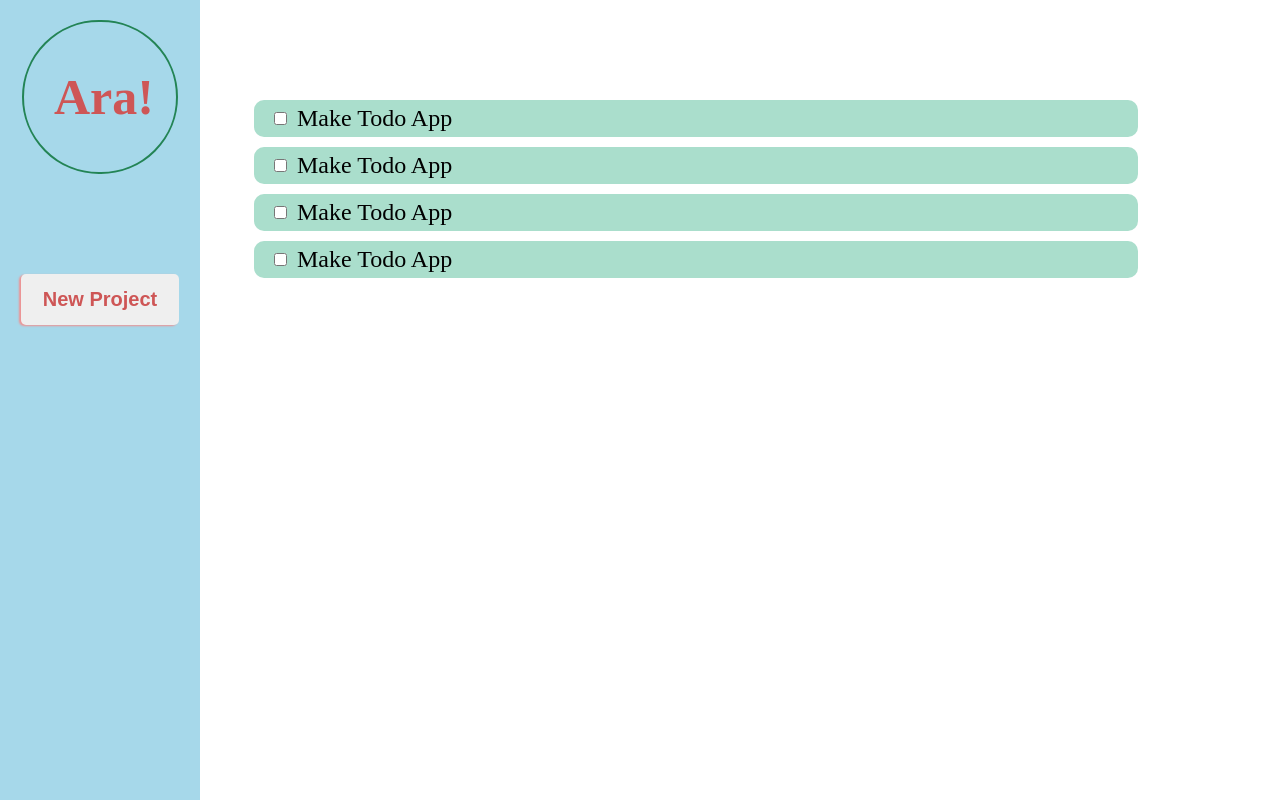
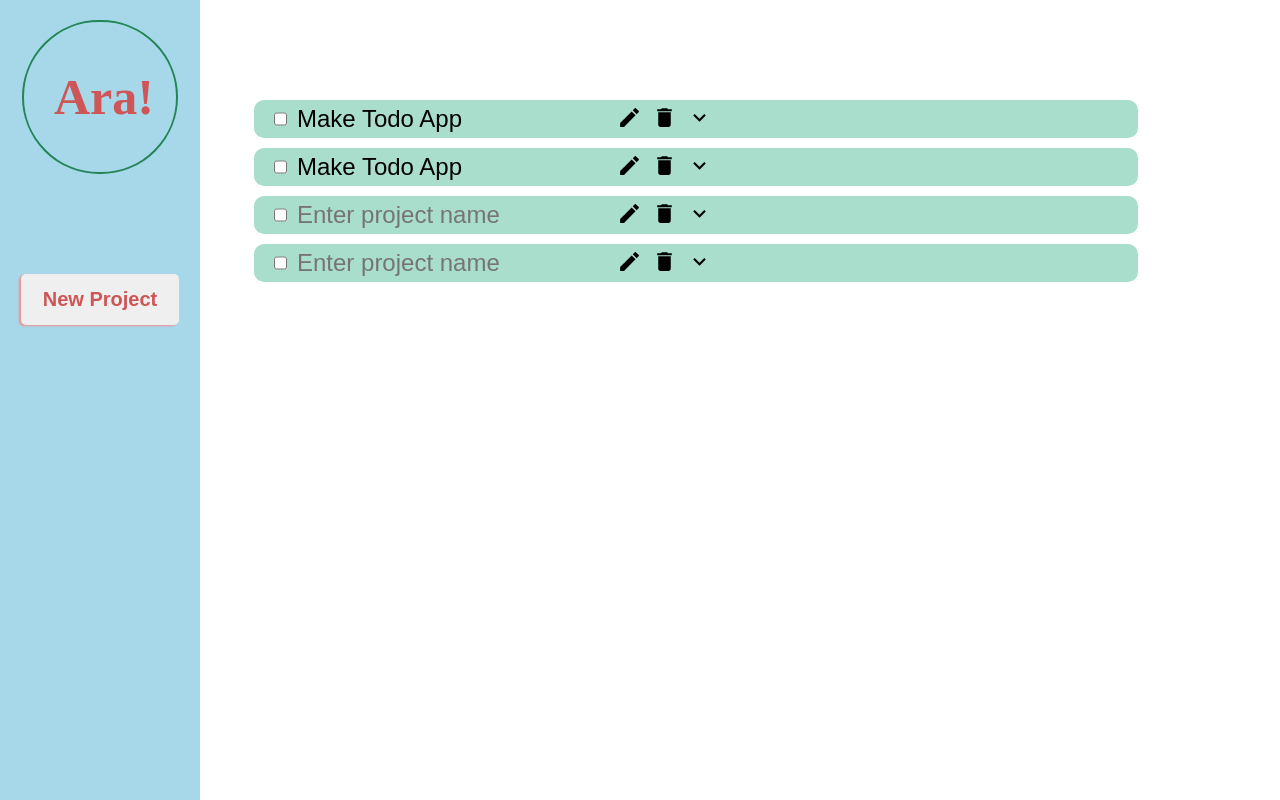
Before and after one commit to Gary21435/todo-list, a website built with webpack: page src/index.html in a window 1280 px wide. Both pictures are taken after a click on the button "New Project". Built offline with nearby package versions, Linux system fonts and the light colour scheme.

Commit message:
Add edit, delete, expand icons to projects

```diff
--- a/src/script.js
+++ b/src/script.js
@@ -7,7 +7,7 @@ import {
     getProjects,
     getTodosOfCurrent
 } from "./logic/todoManager.js";
-import { displayProject } from "./ui/dom.js";
+import { displayProject, newProjectForm } from "./ui/dom.js";
 
 const newProjButton = document.querySelector("#new-project");
 
@@ -23,6 +23,12 @@ document.addEventListener("click", (e) => {
 });
 
 newProjButton.addEventListener("click", (e) => {
-    const defProject = defaultProject();
-    displayProject(defProject);
+    newProjectForm();
 });
+
+document.addEventListener("click", (e) => {
+    if(e.target.className === "expand-icon") {
+        e.target.style.transition = "transform 0.2s ease-in-out";
+        e.target.style.transform === "rotate(-180deg)" ? e.target.style.transform = "rotate(0deg)" : e.target.style.transform = "rotate(-180deg)";
+    }
+});
--- a/src/style.css
+++ b/src/style.css
@@ -40,7 +40,7 @@ body {
     text-align: center;
 }
 
-button {
+#new-project {
     padding: 12px;
     padding-left: 20px;
     padding-right: 20px;
@@ -54,7 +54,7 @@ button {
     cursor: pointer;
 }
 
-button:active {
+#new-project:active {
     box-shadow: 0px 0px 3px 4px rgb(239, 146, 146);
 }
 
@@ -66,6 +66,9 @@ button:active {
     display: flex;
     flex-direction: column;
     gap: 10px;
+
+    font-family: Arial, Helvetica, sans-serif;
+    font-weight: 100;
 }
 
 .project {
@@ -81,6 +84,11 @@ button:active {
 
     display: flex;
     gap: 10px;
+
+}
+
+.project>p {
+    width: 310px;
 }
 
 .line-through {
@@ -90,3 +98,26 @@ button:active {
 input[type="checkbox"] {
     accent-color: rgb(239, 146, 146);
 }
+
+input {
+    border: none;
+    font-size: 24px;
+    border-radius: 5px;
+    background-color: rgb(170, 222, 204);
+    margin-right: ;
+}
+
+input:focus {
+    outline: none;
+}
+
+img {
+    width: 25px;
+    height: 25px;
+    cursor: pointer;
+}
+
+.icon-container {
+    display: flex;
+    gap: 10px;
+}
--- a/src/ui/dom.js
+++ b/src/ui/dom.js
@@ -10,8 +10,49 @@ export function displayProject(project) {
     let checkbox = document.createElement("input");
     checkbox.type = 'checkbox';
     checkbox.className = 'project-check';
-    container.appendChild(checkbox);
-    container.appendChild(projectHeader);
+
+    const icons = iconContainer();
+    container.append(checkbox, projectHeader, icons);
 
     projects_container.append(container);
 }
+
+function makeIcon(path) {
+    let icon_a = document.createElement("button");
+    icon_a.className = "icon-btn";
+    let icon_i = document.createElement("img");
+    icon_a.appendChild(icon_i);
+    icon_i.src = path;
+
+    return icon_i;
+}
+
+function iconContainer() {
+    let edit = makeIcon("./icons/edit.svg");
+    let del = makeIcon("./icons/delete.svg");
+    let expand = makeIcon("./icons/expand.svg");
+    expand.className = "expand-icon";
+
+    const icons_cont = document.createElement("div");
+    icons_cont.className = "icon-container";
+    icons_cont.append(edit, del, expand);
+
+    return icons_cont;
+}
+
+export function newProjectForm() {
+    let container = document.createElement("div");
+
+    let projectHeader = document.createElement("input");
+    projectHeader.placeholder = "Enter project name";
+    container.className = "project";
+
+    let checkbox = document.createElement("input");
+    checkbox.type = 'checkbox';
+    checkbox.className = 'project-check';
+
+    const icons = iconContainer();
+    container.append(checkbox, projectHeader, icons);
+
+    projects_container.appendChild(container);
+}
```
Also changed, not shown: src/icons/delete.svg (added), src/icons/edit.svg (added), src/icons/expand.svg (added).
